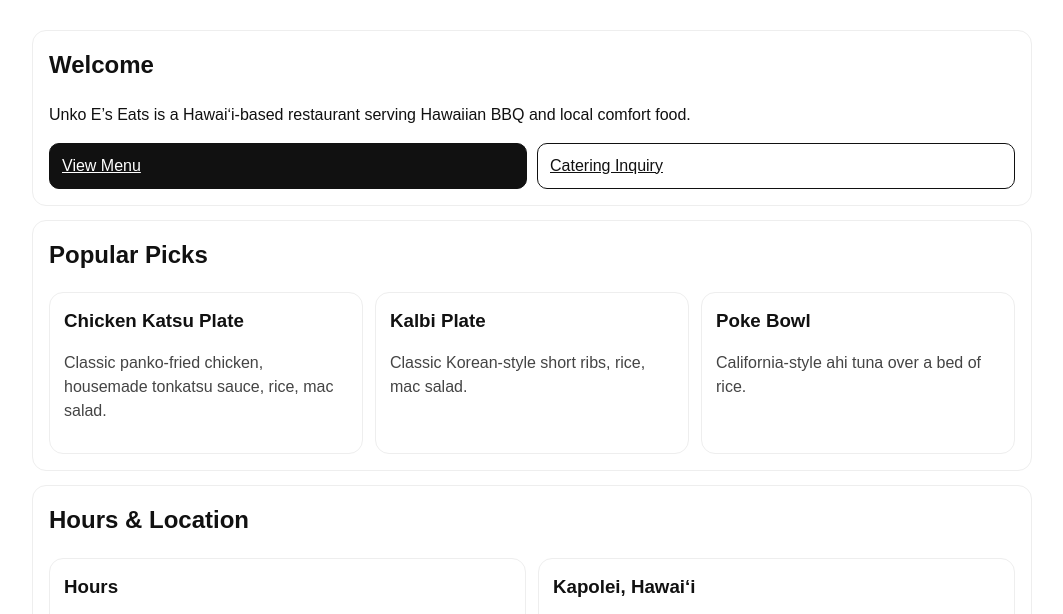
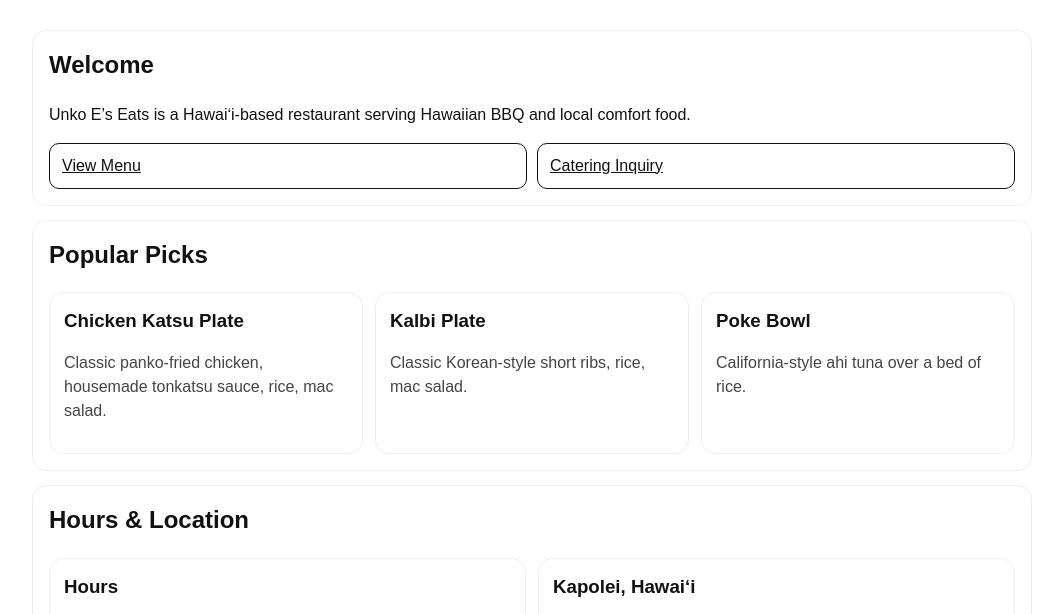
Before and after one commit to godliestt/unkoeseats, a plain HTML site: page index.html in a window 1280 px wide. Shown: the part 157-771 px from the top of the page, without its empty margins (108-1171 px from the left). Drawn offline with Linux system fonts and the light colour scheme.

Commit message:
Update index.html

```diff
--- a/index.html
+++ b/index.html
@@ -35,7 +35,7 @@
         Unko E’s Eats is a Hawaiʻi-based restaurant serving Hawaiian BBQ and local comfort food.
       </p>
       <div class="inline">
-        <a class="btn" href="menu.html">View Menu</a>
+        <a class="btn secondary" href="menu.html">View Menu</a>
         <a class="btn secondary" href="contactus.html">Catering Inquiry</a>
       </div>
     </section>
```
